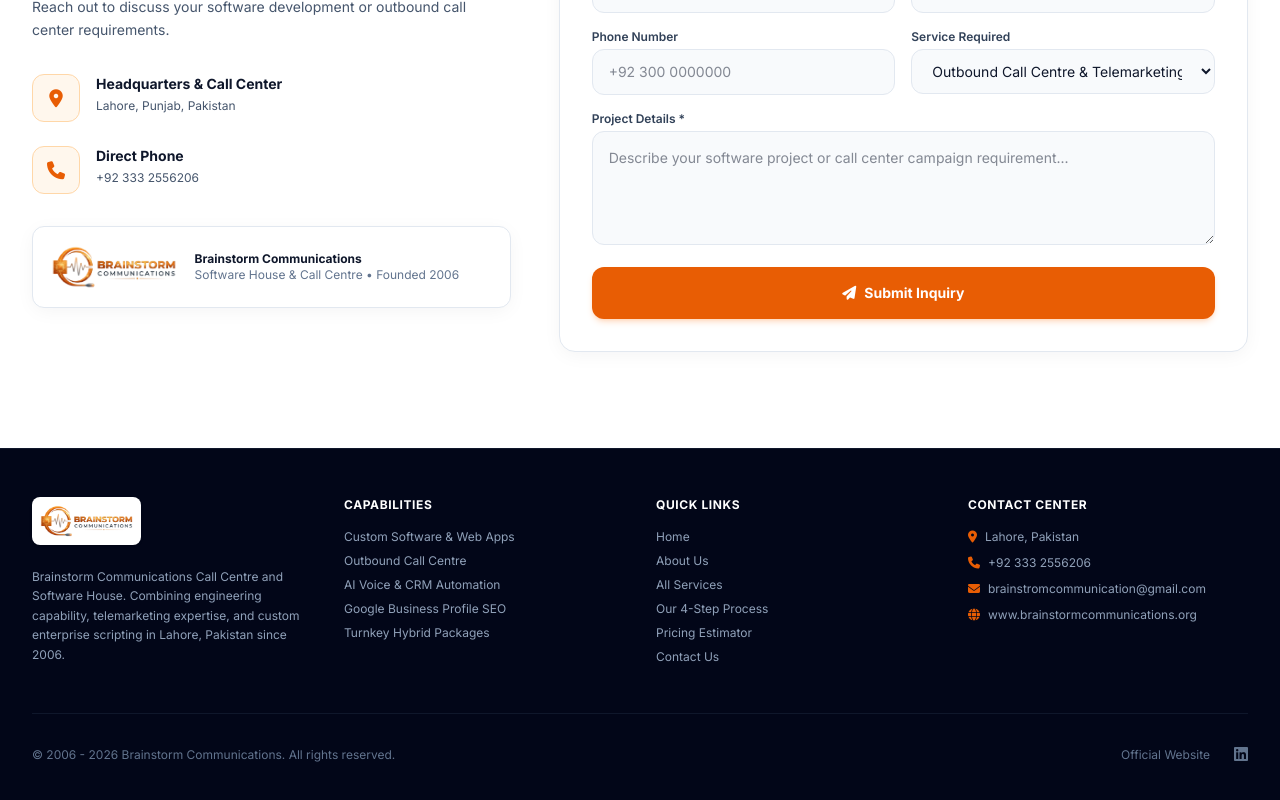
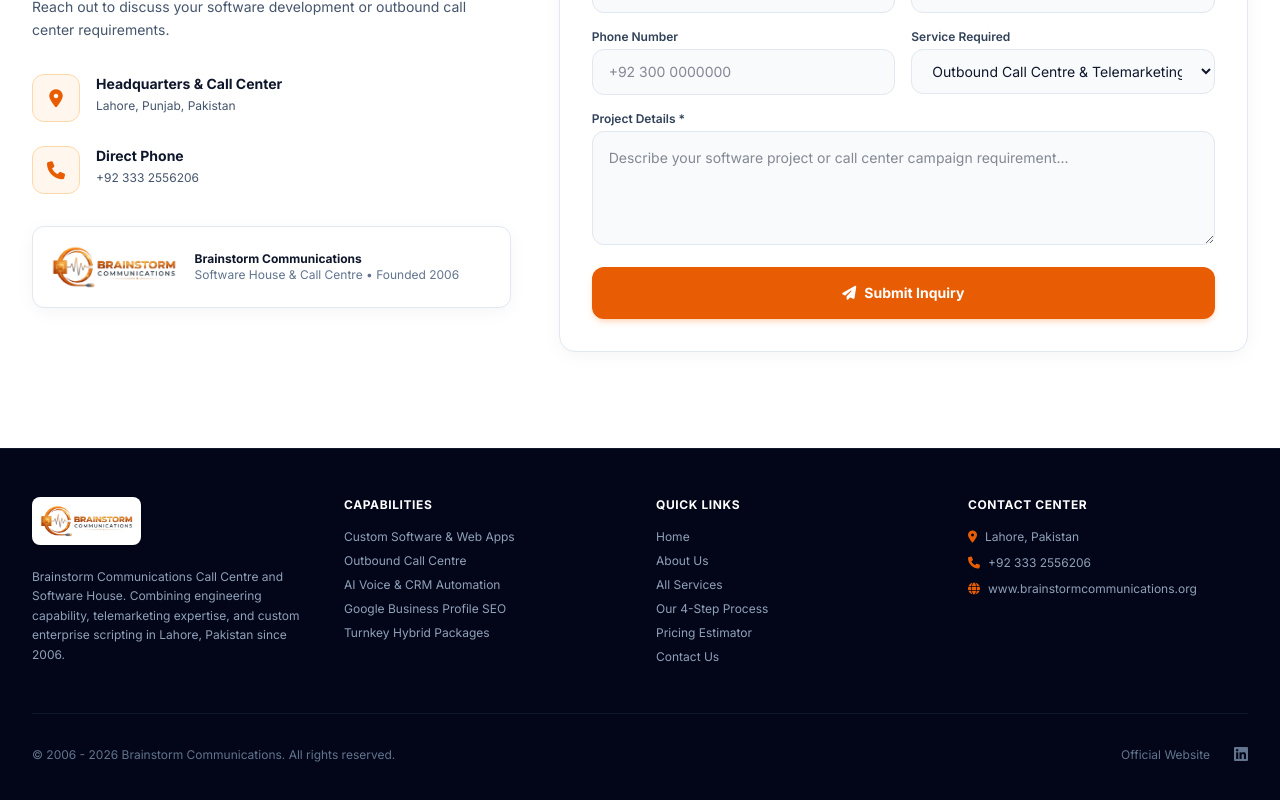
Before and after one commit to kaka803/brainstorm, a Next.js app: page / in a window 1280 px wide. Shown: the part 5435-6235 px from the top of the page. Built offline with nearby package versions, Linux system fonts and the light colour scheme.

Commit message:
Remove email contact from Footer component
Removed email contact information from the footer.

```diff
--- a/components/Footer.js
+++ b/components/Footer.js
@@ -107,12 +107,6 @@
                 </a>
               </p>
               <p className="flex items-center gap-2">
-                <i className="fa-solid fa-envelope text-[#E85D04]"></i>
-                <a href="mailto:brainstromcommunication@gmail.com" className="hover:text-white transition-colors">
-                  brainstromcommunication@gmail.com
-                </a>
-              </p>
-              <p className="flex items-center gap-2">
                 <i className="fa-solid fa-globe text-[#E85D04]"></i>
                 <span>www.brainstormcommunications.org</span>
               </p>
```
